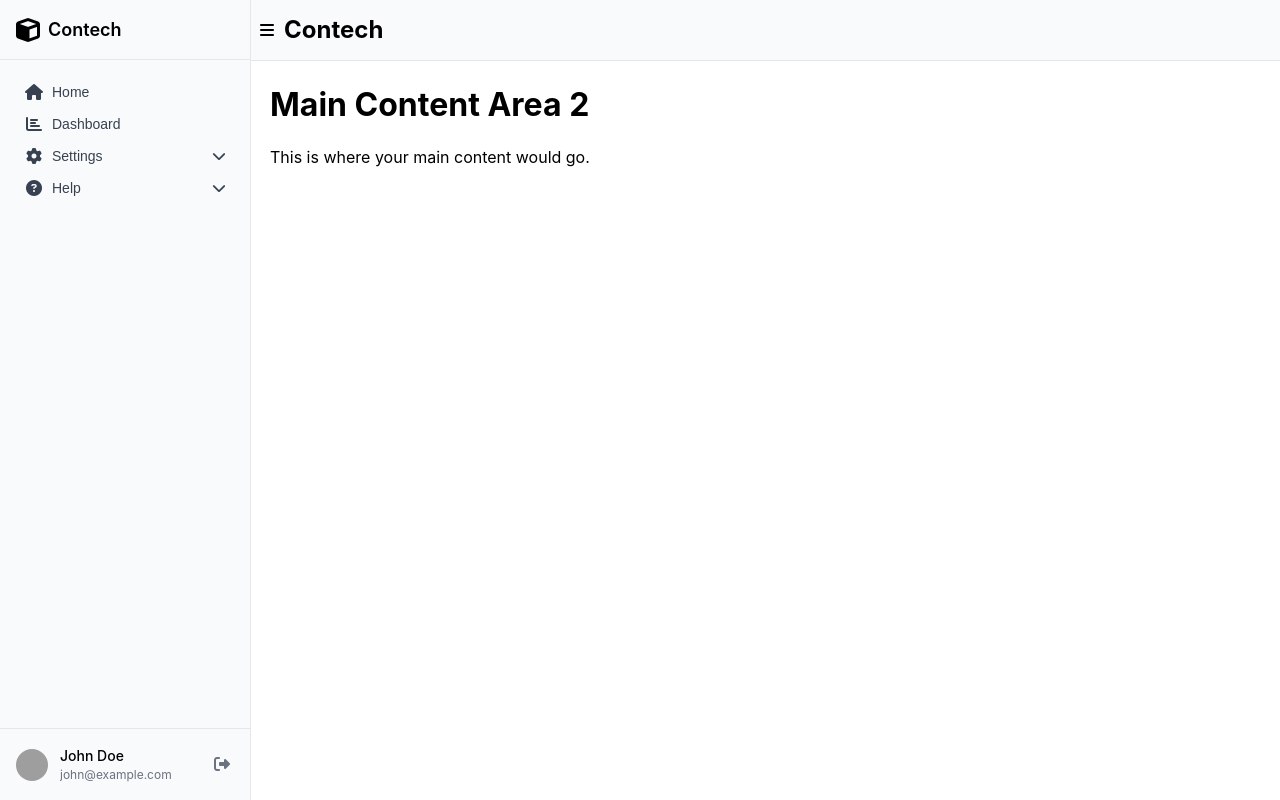
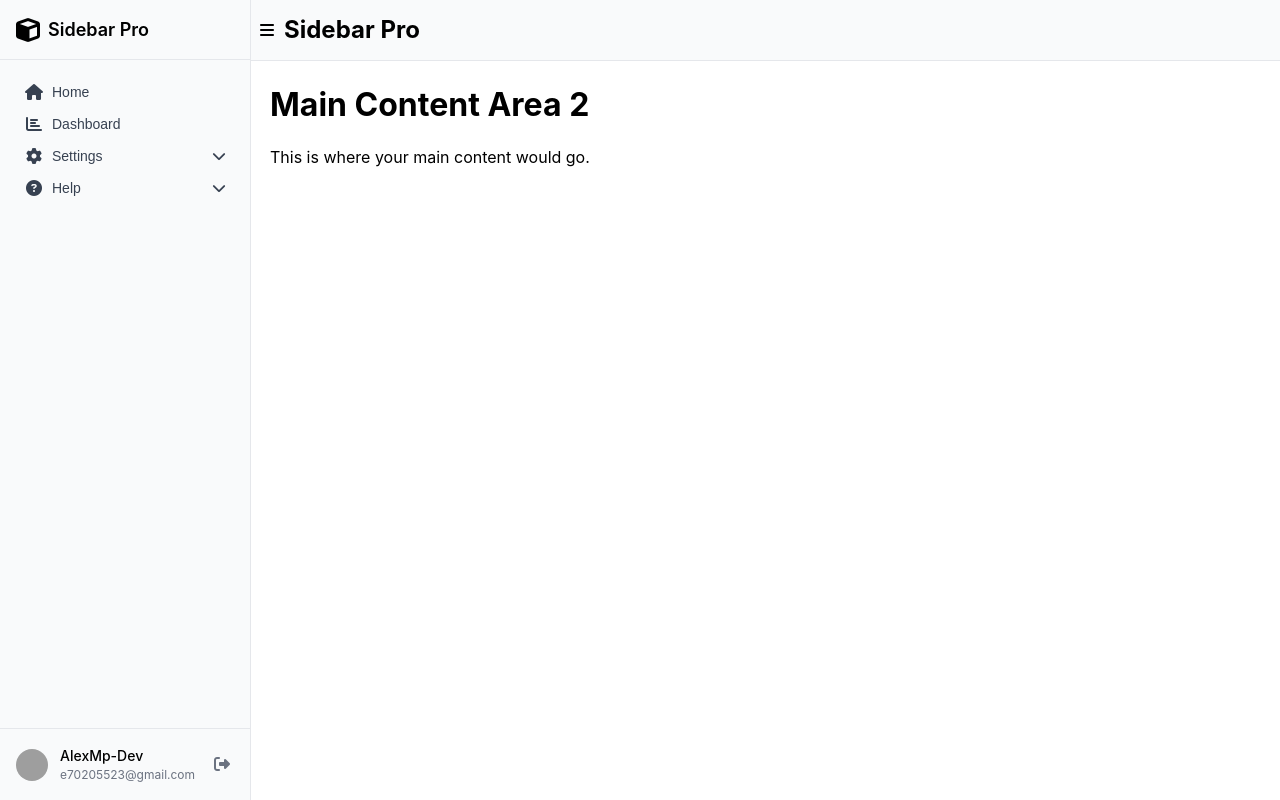
Before and after one commit to AlexMP-Dev/sidebar, a plain HTML site: page index.html in a window 1280 px wide. Drawn offline with Linux system fonts and the light colour scheme; grey boxes are pictures that could not be loaded.

Commit message:
cambio name

```diff
--- a/index.html
+++ b/index.html
@@ -18,7 +18,7 @@
       <!-- Header -->
       <div class="sidebar-header">
         <i class="fas fa-cube brand-logo"></i>
-        <span class="brand-name"> Contech</span>
+        <span class="brand-name">Sidebar Pro</span>
 
       </div>
 
@@ -69,10 +69,10 @@
 
       <!-- Footer -->
       <div class="sidebar-footer">
-        <img src="https://github.com/shadcn.png" alt="User" class="avatar" />
+        <img src="https://avatars.githubusercontent.com/u/124643592?v=4&size=64" alt="User" class="avatar" />
         <div class="user-info">
-          <p class="user-name">John Doe</p>
-          <p class="user-email">john@example.com</p>
+          <p class="user-name">AlexMp-Dev</p>
+          <p class="user-email">e70205523@gmail.com</p>
         </div>
         <button class="logout-button">
           <i class="fas fa-sign-out-alt logout-icon"></i>
@@ -85,7 +85,7 @@
         <i class="fas fa-cube brand-logo"></i>
       </button>
       <i class="fas fa-bars desktop-toggle"></i>
-      <h1>Contech</h1>
+      <h1>Sidebar Pro</h1>
     </nav>
 
     <div class="content">
```
